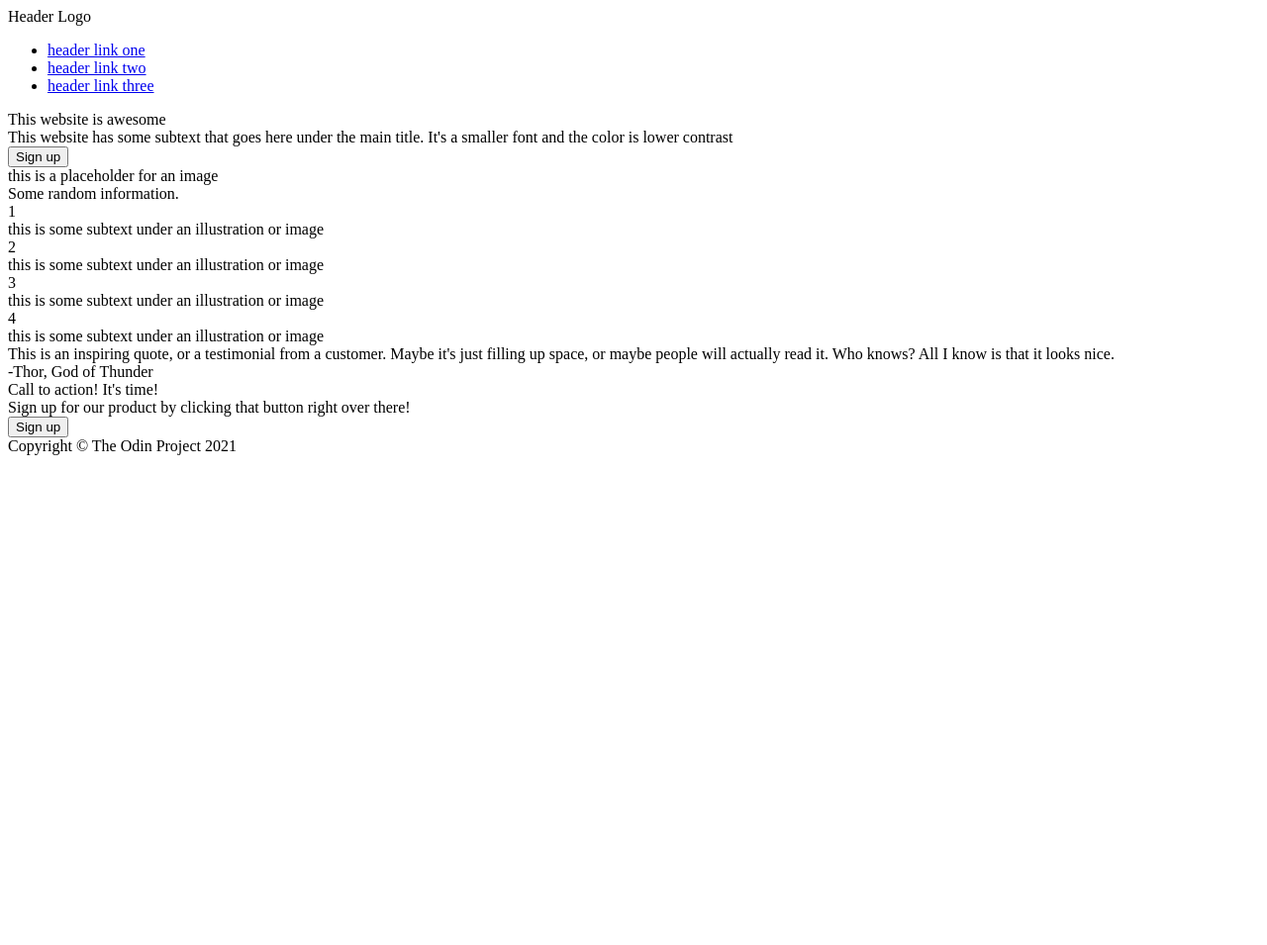
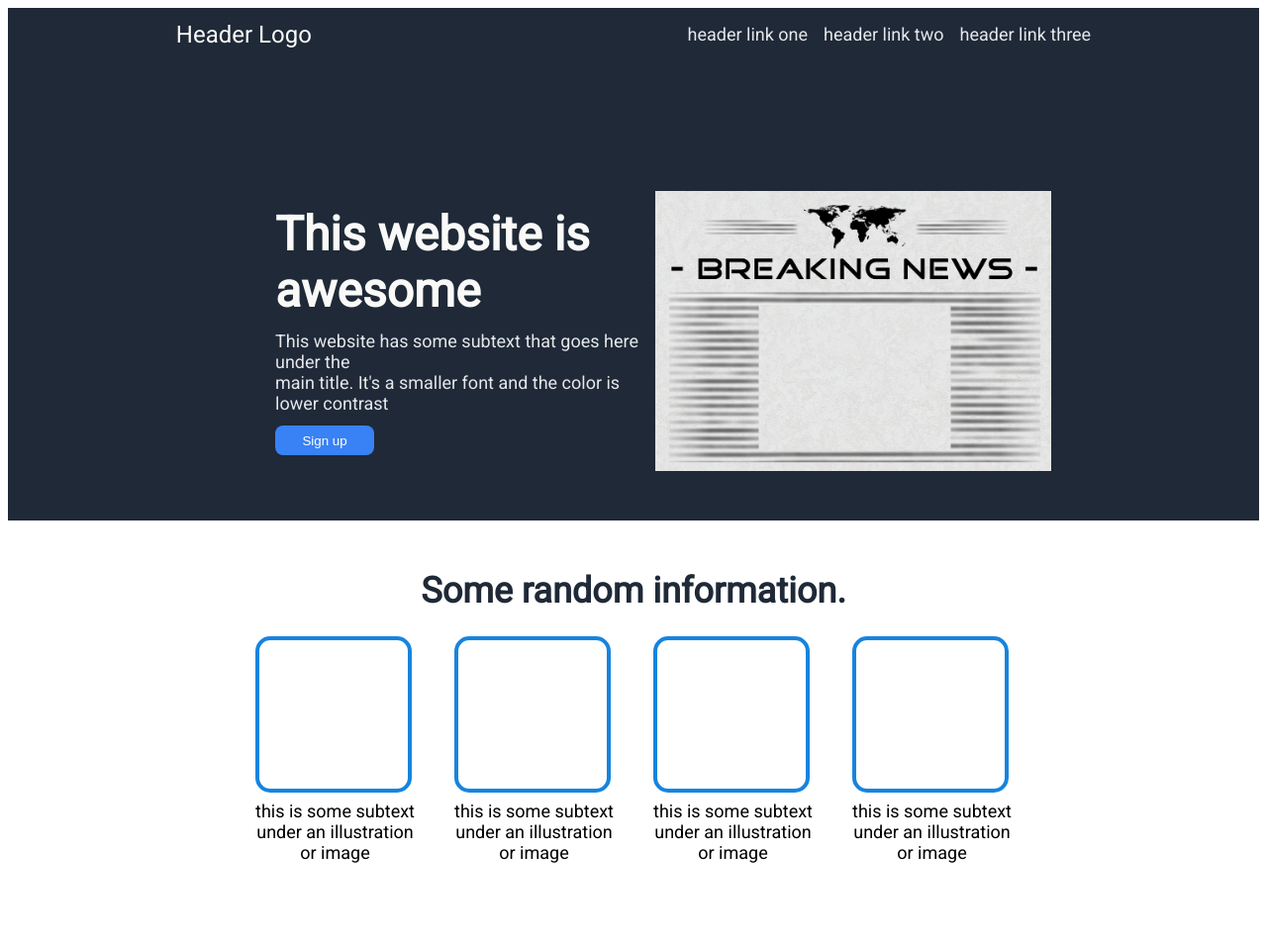
Before and after one commit to canvonpritzbuer/landingpage, a plain HTML site: page index.html in a window 1280 px wide. Shown: the top 955 px of the page at 99% size. Before the commit the page ends 800 px from the top, so only its background shows below. Drawn offline with Linux system fonts and the light colour scheme.

Commit message:
Edit and style first 3 sections
Made multiple changes to both HTML and CSS of the first 3 sections. They now look more or less how they are supposed to.

```diff
--- a/index.html
+++ b/index.html
@@ -4,43 +4,55 @@
     <meta charset="UTF-8">
     <title>Landing Page</title>
     <link rel="stylesheet" href="styles.css">
+    <link href='https://fonts.googleapis.com/css?family=Roboto' rel='stylesheet'>
 </head>
 <body>
     <div class="first">
+        <div class="top">
             <div class="logo">Header Logo</div>
             <ul class="links">
                 <li><a href="#">header link one</a></li>
                 <li><a href="#">header link two</a></li>
                 <li><a href="#">header link three</a></li>
             </ul>
-        <div class="main">
-            <div class="awesome">This website is awesome</div>
-            <div class="subtext">This website has some subtext that goes here under the main title. It's a smaller font and the color is lower contrast</div>
+        </div>
+
+        <div class="hero">
+            <div class="hero-left">
+                <div class="awesome">This website is <br/>awesome</div>
+                <div class="subtext">This website has some subtext that goes here under the <br/>main title. It's a smaller font and the color is <br/>lower contrast</div>
                 <button class="signup">Sign up</button>
-            <div class="placeholder">this is a placeholder for an image</div>
+            </div>
+            <div class="hero-right">
+                <img src="/images/newspaper.jpg" alt="Placeholder" width="400">
             </div>
         </div>
+    </div>
+
     <div class="second">
         <div class="random">Some random information.</div>
-        <div class="boxes">
-                <div class="box">1</div>
-                <div class="box-text">this is some subtext under an illustration or image</div>
+        <div class="row-of-blue-divs">
+            <div class="box-blue-msg">
+                <div class="box"></div>
+                <div class="box-text">this is some subtext</br> under an illustration </br>or image</div>
             </div>
-        <div class="boxes">
-                <div class="box">2</div>
-                <div class="box-text">this is some subtext under an illustration or image</div>
+            <div class="box-blue-msg">
+                <div class="box"></div>
+                <div class="box-text">this is some subtext</br> under an illustration </br>or image</div>
             </div>
-        <div class="boxes">
-                <div class="box">3</div>
-                <div class="box-text">this is some subtext under an illustration or image</div>
+            <div class="box-blue-msg">
+                <div class="box"></div>
+                <div class="box-text">this is some subtext</br> under an illustration </br>or image</div>
             </div>
-        <div class="boxes">
-                <div class="box">4</div>
-                <div class="box-text">this is some subtext under an illustration or image</div>
+            <div class="box-blue-msg">
+                <div class="box"></div>
+                <div class="box-text">this is some subtext</br> under an illustration </br>or image</div>
             </div>
         </div>
+    </div>
+
     <div class="third">
-        <div class="quote">This is an inspiring quote, or a testimonial from a customer. Maybe it's just filling up space, or maybe people will actually read it. Who knows? All I know is that it looks nice.</div>
+        <div class="quote">This is an inspiring quote, or a testimonial from a </br>customer. Maybe it's just filling up space, or maybe </br>people will actually read it. Who knows? All I know </br>is that it looks nice.</div>
         <div class="thor">-Thor, God of Thunder</div>
     </div>
     <div class="fourth">
@@ -48,11 +60,12 @@
         <div class="product">Sign up for our product by clicking that button right over there!</div>
         <button class="Signup2">Sign up</button>
     </div>
+
+    <!--
     <div class="footer">
         <div>Copyright © The Odin Project 2021</div>
     </div>
-
-
+    -->
 </body>
 
 </html>
--- a/styles.css
+++ b/styles.css
@@ -0,0 +1,145 @@
+body {
+    font-family: 'Roboto', sans-serif;
+}
+
+.first {
+    background-color: #1F2937;
+    width: 100%;
+    height: 100%;
+}
+
+.top {
+    display: flex;
+    justify-content: space-around;
+    padding-bottom: 32px;
+}
+
+.links {
+    display: flex;
+    justify-content: space-between;
+    gap: 16px;
+}
+
+.hero {
+    display:flex;
+    flex-direction: row;
+    margin: 50px;
+}
+
+.hero-right {
+    display: flex;
+    flex-direction: column;
+    justify-content: center;
+    align-items: center;
+    width: 50%;
+}
+
+.hero-left {
+    display: flex;
+    flex-direction: column;
+    width: 50%;
+    justify-content: center;
+    margin-left: 220px;
+    gap: 12px;
+}
+
+
+img {
+    margin-bottom: 50px;
+    margin-right: 160px;
+    margin-top: 50px;
+}
+
+.awesome {
+    font-size: 48px;
+    font-weight: 800;
+    color: #F9FAF8;
+}
+
+.subtext {
+    font-size: 18px;
+    color: #E5E7EB;
+}
+
+li {
+    list-style-type: none;
+}
+
+a {
+    text-decoration: none;
+    font-size: 18px;
+    color: #E5E7EB;
+}
+
+.logo {
+    font-size: 24px;
+    color: #F9FAF8;
+    display: flex;
+    align-items: center;
+}
+
+button {
+    background-color: #3882F6;
+    color: white;
+    width: 100px;
+    height: 30px;
+    border: 1px #3882F6;
+    border-radius: 8px;
+}
+
+
+.random {
+    font-size: 36px;
+    font-weight: 800;
+    color: #1F2937;
+    text-align: center;
+}
+
+.row-of-blue-divs {
+    display: flex;
+    flex-direction: row;
+    gap: 40px;
+    justify-content: center;
+    padding: 25px;
+}
+
+.box {
+    border: 4px solid rgb(22, 132, 223);
+    height: 150px;
+    width: 150px;
+    border-radius: 15px;
+}
+
+.box-text {
+    text-align: center;
+    font-size: 18px;
+    margin-top: 8px;
+    font-weight: lighter;
+    padding-bottom: 50%;
+}
+
+
+.quote {
+    font-size: 36px;
+    font-style: italic;
+    color: #1F2937;
+    font-weight: lighter;
+}
+
+.third {
+    background-color: #E5E7EB;
+    height: 500px;
+    display: flex;
+    justify-content: center;
+    align-items: center;
+    flex-direction: column;
+}
+
+
+/*
+.footer {
+    background-color: #1F2937;
+    color: white;
+}
+
+*/
```
Also changed, not shown: images/newspaper.jpg (added). Lines whose indentation alone changed are shown as unchanged.
